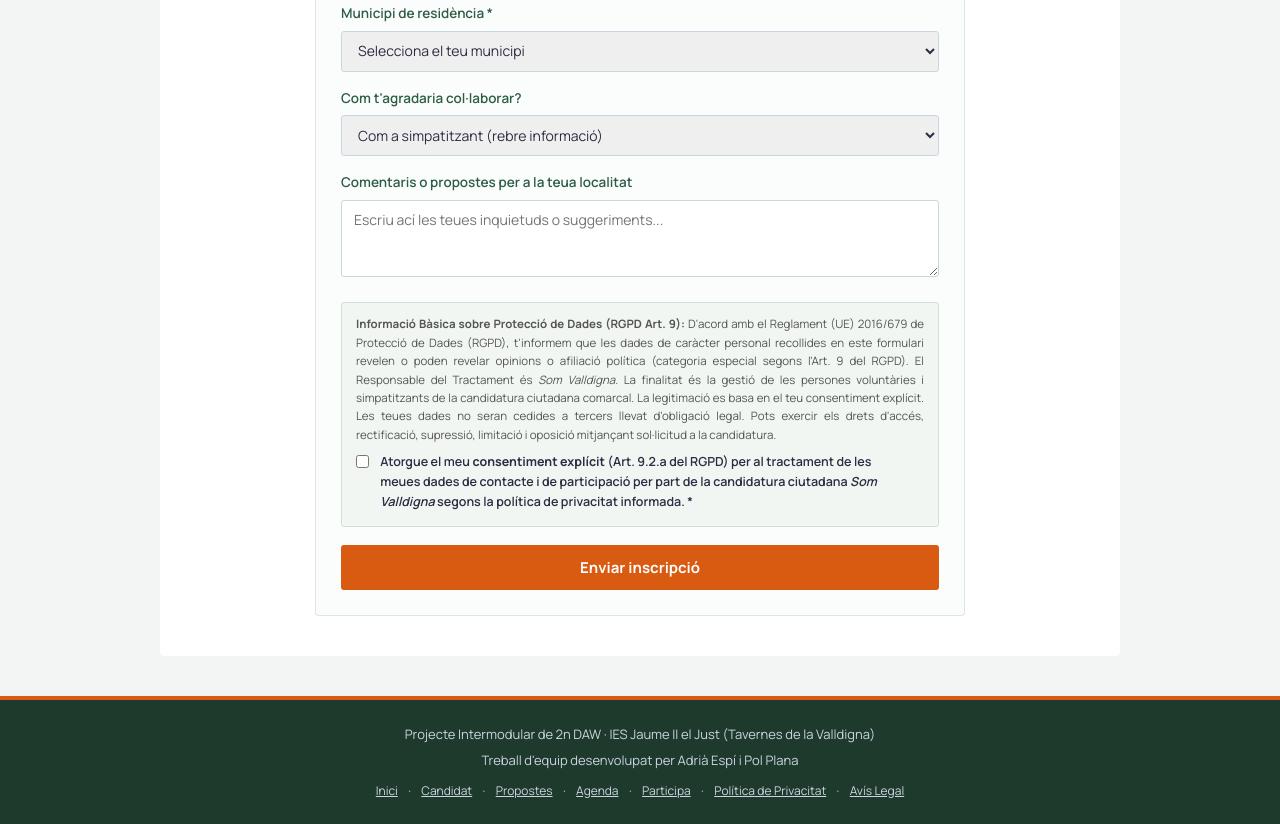
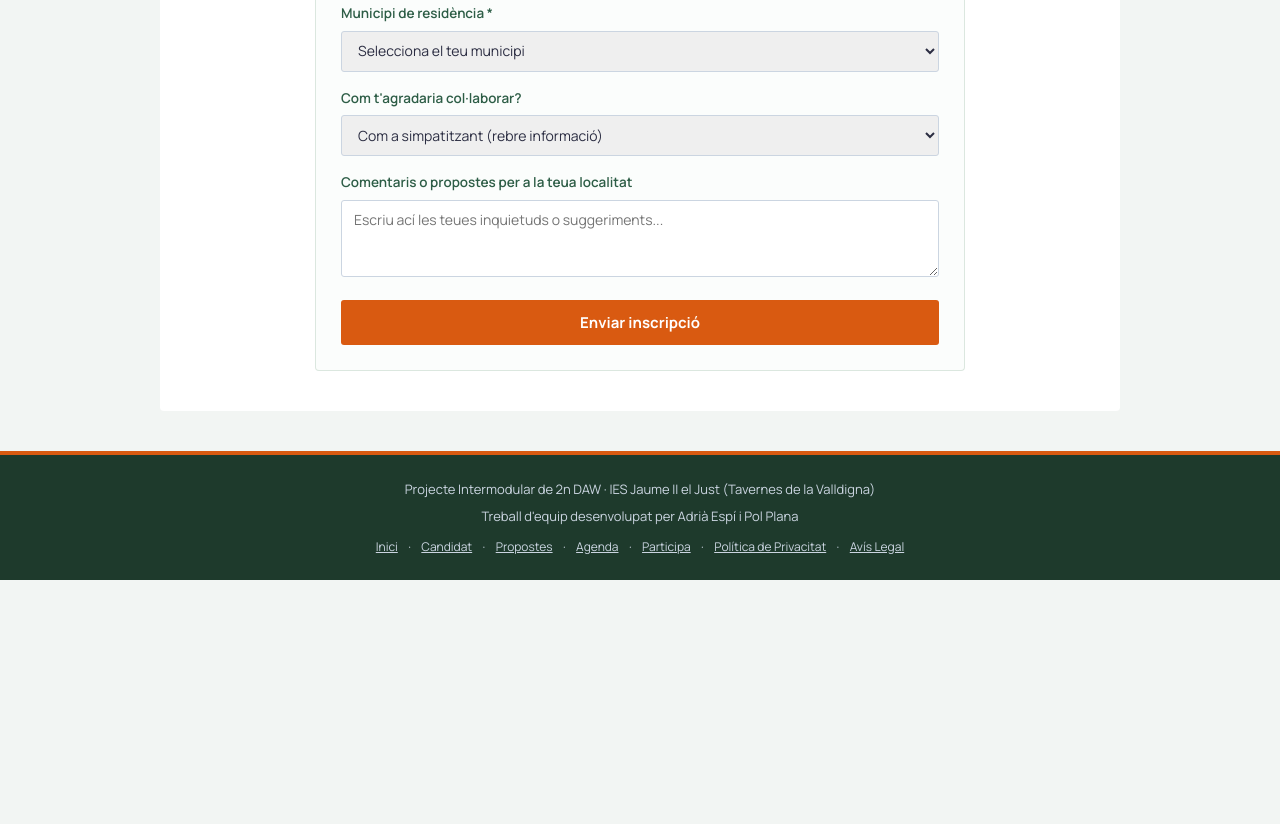
Before and after one commit to adriaespii/SomValldigna, a plain HTML site: page web/participa.html in a window 1280 px wide. Shown: the part 707-1531 px from the top of the page. After the commit the page ends 1287 px from the top, so only its background shows below. Drawn offline with Linux system fonts and the light colour scheme.

Commit message:
Eliminar clausula RGPD de participa

```diff
--- a/web/participa.html
+++ b/web/participa.html
@@ -83,19 +83,6 @@
         <textarea id="missatge" name="missatge" rows="3" placeholder="Escriu ací les teues inquietuds o suggeriments..."></textarea>
       </div>
 
-      <div class="clausula-rgpd">
-        <p>
-          <strong>Informació Bàsica sobre Protecció de Dades (RGPD Art. 9):</strong> D'acord amb el Reglament (UE) 2016/679 de Protecció de Dades (RGPD), t'informem que les dades de caràcter personal recollides en este formulari revelen o poden revelar opinions o afiliació política (categoria especial segons l'Art. 9 del RGPD). El Responsable del Tractament és <em>Som Valldigna</em>. La finalitat és la gestió de les persones voluntàries i simpatitzants de la candidatura ciutadana comarcal. La legitimació es basa en el teu consentiment explícit. Les teues dades no seran cedides a tercers llevat d'obligació legal. Pots exercir els drets d'accés, rectificació, supressió, limitació i oposició mitjançant sol·licitud a la candidatura.
-        </p>
-
-        <div class="casella-rgpd">
-          <input type="checkbox" id="consentiment-rgpd" name="consentiment-rgpd" required>
-          <label for="consentiment-rgpd">
-            Atorgue el meu <strong>consentiment explícit</strong> (Art. 9.2.a del RGPD) per al tractament de les meues dades de contacte i de participació per part de la candidatura ciutadana <em>Som Valldigna</em> segons la política de privacitat informada. *
-          </label>
-        </div>
-      </div>
-
       <button type="submit" class="boto-enviar">Enviar inscripció</button>
 
       <div class="missatge-exit" id="missatge-confirmacio">
```
